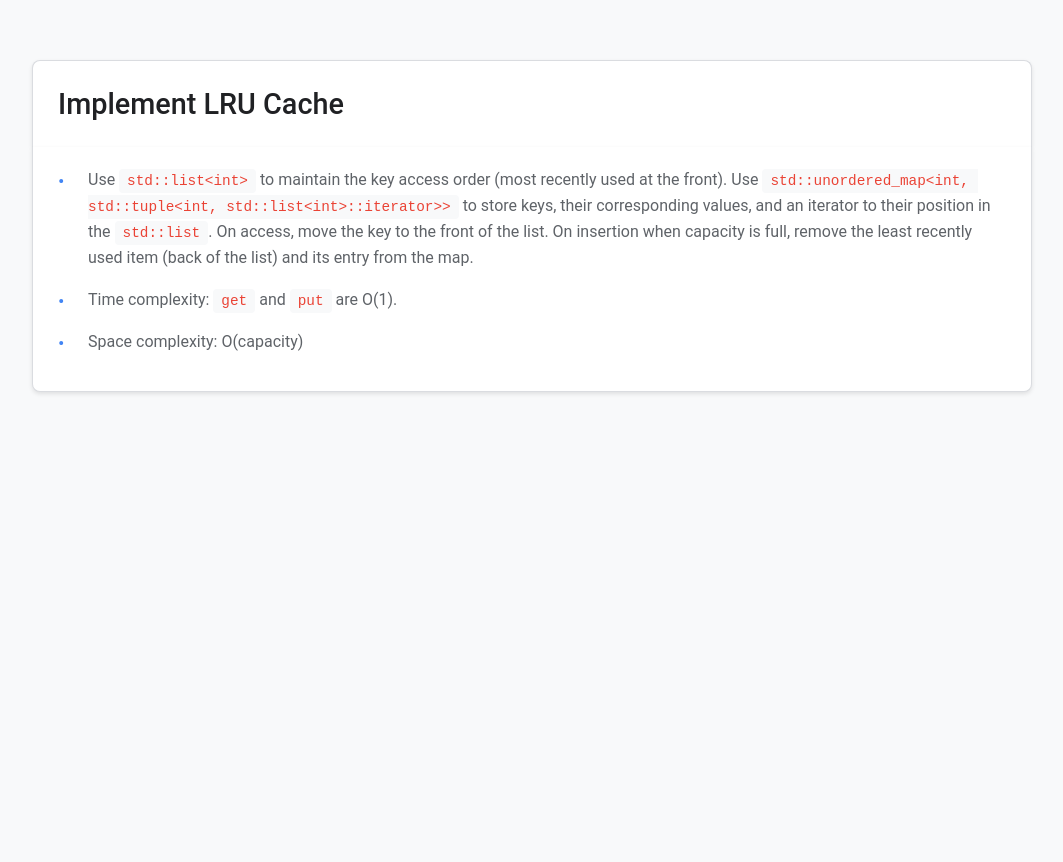
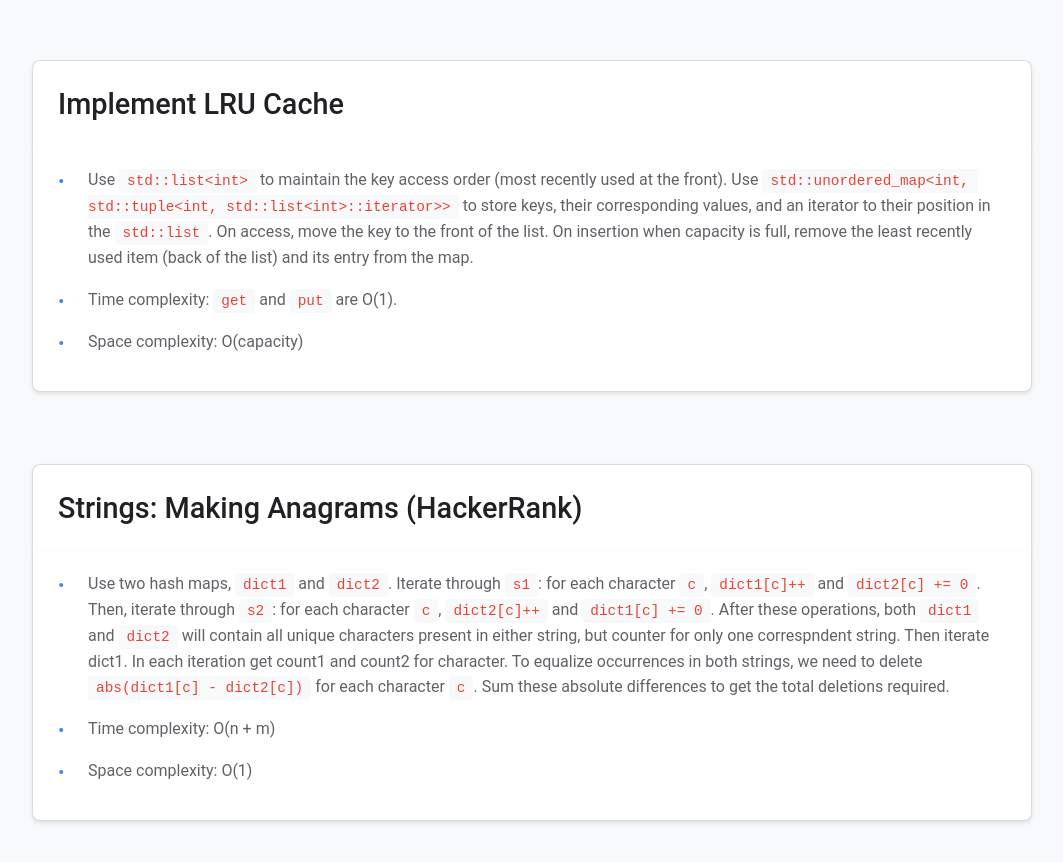
Before and after one commit to bloom256/algo_leetcode, a plain HTML site: page chapter_4_hash_map.html in a window 1280 px wide. Shown: the part 146-1008 px from the top of the page, without its empty margins (108-1171 px from the left). Before the commit the page ends 800 px from the top, so only its background shows below. Drawn offline with Linux system fonts and the light colour scheme.

Commit message:
deploy: 157426fc9e2adb5cca893b5722c29cba31f213b4

```diff
--- a/chapter_4_hash_map.html
+++ b/chapter_4_hash_map.html
@@ -40,5 +40,23 @@ recently used item (back of the list) and its entry from the map.</li>
 O(1).</li>
 <li>Space complexity: O(capacity)</li>
 </ul>
+<h4 id="strings-making-anagrams-hackerrank">Strings: Making Anagrams
+(HackerRank)</h4>
+<ul>
+<li>Use two hash maps, <code>dict1</code> and <code>dict2</code>.
+Iterate through <code>s1</code>: for each character <code>c</code>,
+<code>dict1[c]++</code> and <code>dict2[c] += 0</code>. Then, iterate
+through <code>s2</code>: for each character <code>c</code>,
+<code>dict2[c]++</code> and <code>dict1[c] += 0</code>. After these
+operations, both <code>dict1</code> and <code>dict2</code> will contain
+all unique characters present in either string, but counter for only one
+correspndent string. Then iterate dict1. In each iteration get count1
+and count2 for character. To equalize occurrences in both strings, we
+need to delete <code>abs(dict1[c] - dict2[c])</code> for each character
+<code>c</code>. Sum these absolute differences to get the total
+deletions required.</li>
+<li>Time complexity: O(n + m)</li>
+<li>Space complexity: O(1)</li>
+</ul>
 </body>
 </html>
```
Also changed, not shown: index.html (+6 -5 lines), 3 other files.
